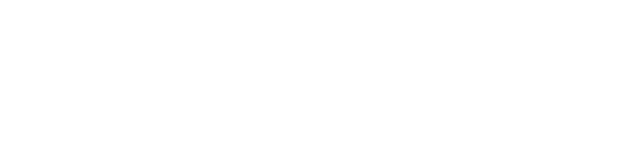
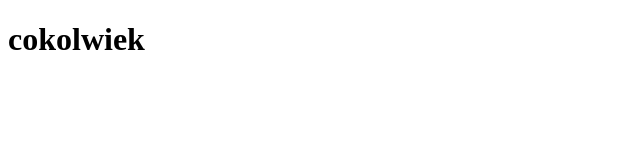
Before and after one commit to zxspace1/projekt-testowy, a plain HTML site: page index.html in a window 1280 px wide. Shown: the whole page, without its empty margins (0-640 px from the left). Drawn offline with Linux system fonts and the light colour scheme.

Commit message:
dodane h1

```diff
--- a/index.html
+++ b/index.html
@@ -5,6 +5,6 @@
     <title>Pierwszy commit</title>
 </head>
 <body>
-
+   <h1>cokolwiek</h1>
 </body>
 </html>
```
